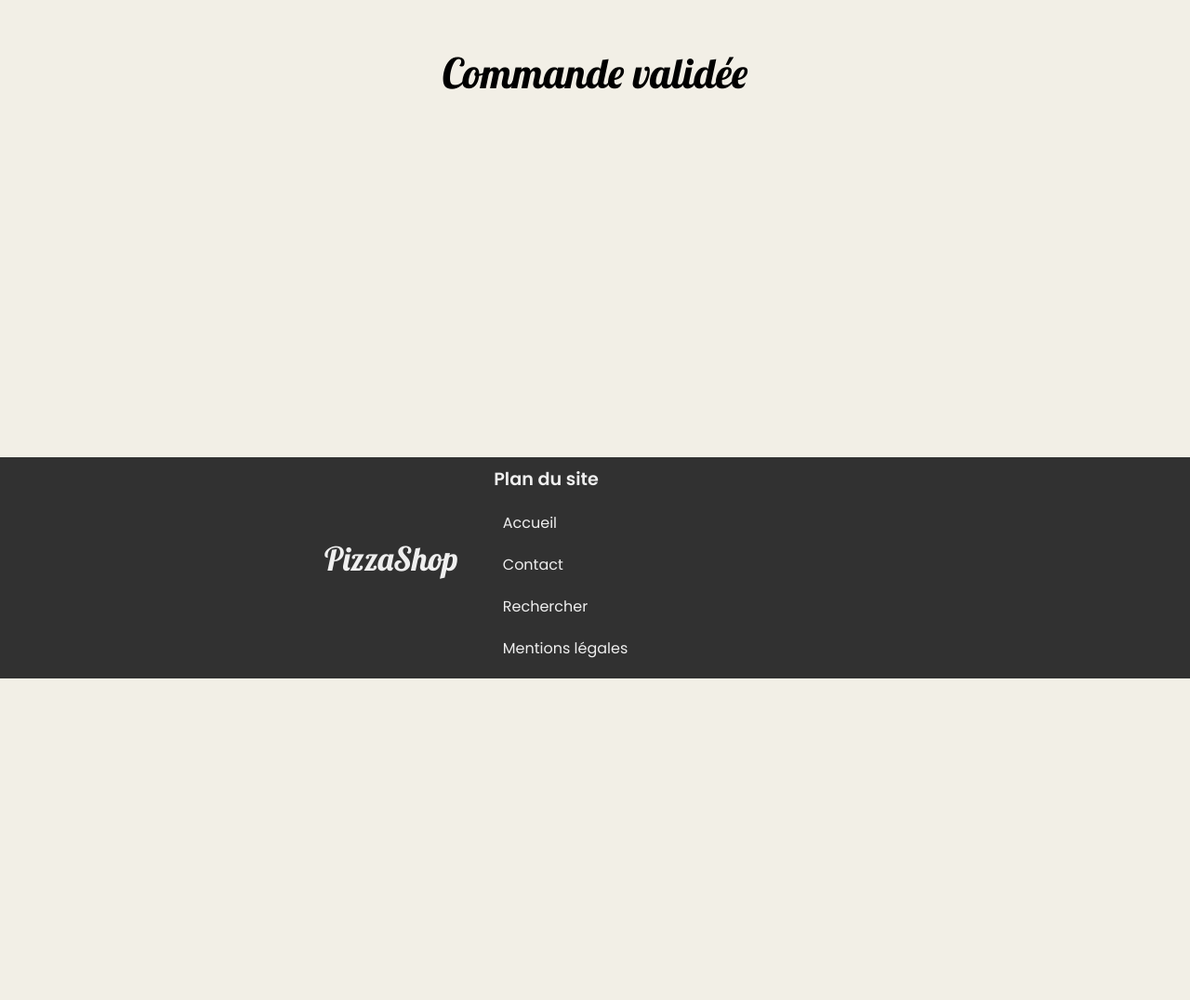
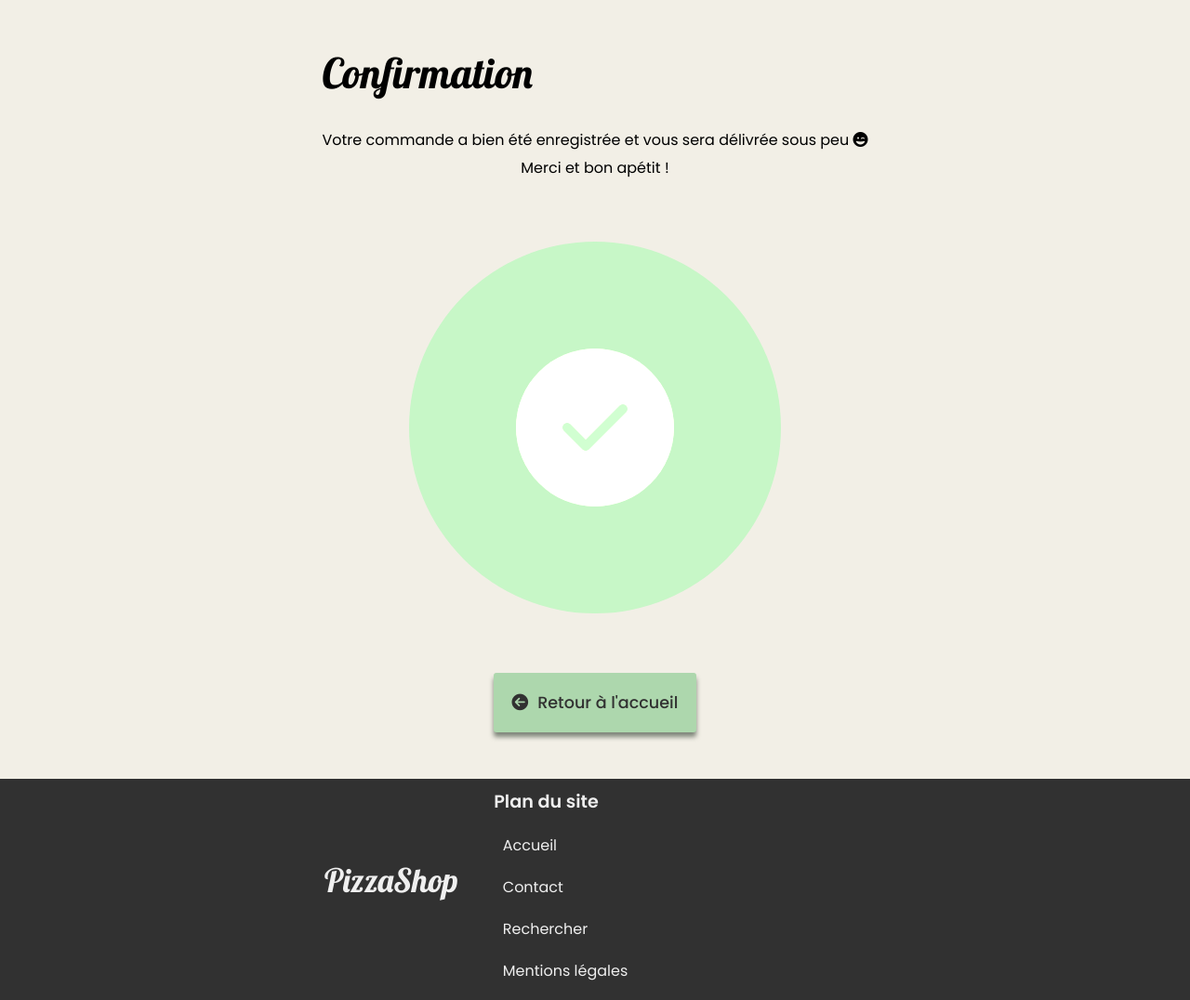
Before and after one commit to N1Code7/project-pizzashop, a Symfony app: template templates/front/order/validate.html.twig in a window 1280 px wide. Shown: the part 70-1146 px from the top of the page at 93% size. Before the commit the page ends 800 px from the top, so only its background shows below. Run offline with Twig, Linux system fonts and the light colour scheme; the template is opened without the code that fills it, so the values that code supplies are empty; some libraries are stand-ins or nearby versions; some web fonts are replaced.

Commit message:
:lipstick: style of confirmation page

```diff
--- a/public/style.css
+++ b/public/style.css
@@ -82,6 +82,46 @@ li i {
 }
 .total-container .btn-container {
   margin-top: 0;
+}
+
+.check-container {
+  display: flex;
+  justify-content: center;
+  align-items: center;
+  position: relative;
+  margin: 4rem 0;
+}
+.check-container .circle {
+  border: none;
+  border-radius: 50%;
+}
+.check-container .circle-bigger {
+  min-height: 400px;
+  min-width: 400px;
+  background: rgb(173, 215, 173);
+  filter: brightness(115%);
+}
+.check-container .circle-smaller {
+  position: absolute;
+  top: 50%;
+  left: 50%;
+  transform: translate(-50%, -50%);
+  z-index: 2;
+  min-height: 170px;
+  min-width: 170px;
+  background: rgb(242, 239, 230);
+  filter: none;
+}
+.check-container .circle i {
+  position: absolute;
+  top: 50%;
+  left: 50%;
+  transform: translate(-50%, -50%);
+  z-index: 3;
+  font-size: 5rem;
+  font-weight: 600;
+  color: rgb(173, 215, 173);
+  filter: brightness(105%);
 }
 
 header {
@@ -310,6 +350,7 @@ form .registration-link:visited {
   font-size: 1.1rem;
   text-decoration: none;
   color: rgb(49, 49, 49);
+  box-shadow: 0px 5px 5px 0px hsla(120deg, 11%, 23%, 0.6);
 }
 .btn:visited {
   color: rgb(49, 49, 49);
--- a/sass/_global.scss
+++ b/sass/_global.scss
@@ -46,8 +46,6 @@ h3 {
 }
 
 li {
-  // font-size: 1.1rem;
-
   i {
     font-size: 0.7rem;
   }
@@ -80,3 +78,47 @@ li {
     margin-top: 0;
   }
 }
+
+.check-container {
+  display: flex;
+  justify-content: center;
+  align-items: center;
+  position: relative;
+  margin: 4rem 0;
+
+  .circle {
+    border: none;
+    border-radius: 50%;
+
+    &-bigger {
+      min-height: 400px;
+      min-width: 400px;
+      background: $color-success;
+      filter: brightness(115%);
+    }
+
+    &-smaller {
+      position: absolute;
+      top: 50%;
+      left: 50%;
+      transform: translate(-50%, -50%);
+      z-index: 2;
+      min-height: 170px;
+      min-width: 170px;
+      background: $color-bg;
+      filter: none;
+    }
+
+    i {
+      position: absolute;
+      top: 50%;
+      left: 50%;
+      transform: translate(-50%, -50%);
+      z-index: 3;
+      font-size: 5rem;
+      font-weight: 600;
+      color: $color-success;
+      filter: brightness(105%);
+    }
+  }
+}
--- a/sass/components/_button.scss
+++ b/sass/components/_button.scss
@@ -23,6 +23,7 @@
   font-size: 1.1rem;
   text-decoration: none;
   color: $color1;
+  box-shadow: 0px 5px 5px 0px hsl(120deg 11% 23% / 60%);
 
   &:visited {
     color: $color1;
--- a/sass/components/_form.scss
+++ b/sass/components/_form.scss
@@ -76,10 +76,6 @@ form {
     }
 
     &-expiration_date {
-      .form-group-row {
-        // max-width: 220px;
-      }
-
       label {
         padding-right: 0;
         margin-right: 0.6rem;
--- a/templates/front/order/validate.html.twig
+++ b/templates/front/order/validate.html.twig
@@ -1,9 +1,28 @@
 {% extends "base.html.twig" %}
 
-{% block title %}PizzaShop - Validation de la commande{% endblock %}
+{% block title %}PizzaShop - Confirmation de la commande{% endblock %}
 
 {% block body %}
 
-<h1>Commande validée</h1>
+<h1>Confirmation</h1>
+
+<p style="text-align: center; line-height: 30px; padding-top: 0.6rem;">
+  Votre commande a bien été enregistrée et vous sera délivrée sous peu <i class="fa-solid fa-face-grin-wink"></i><br>
+  Merci et bon apétit !
+</p>
+
+<div class="check-container">
+  <div class="circle circle-bigger">
+    <div class="circle circle-smaller"></div>
+  <i class="fa-solid fa-check"></i>
+  </div>
+</div>
+
+<div class="btn-container">
+  <a href="{{ path("app_front_home_index") }}" class="btn btn-success">
+    <i class="fa-solid fa-circle-arrow-left"></i>
+    <span>Retour à l'accueil</span>
+  </a>
+</div>
 
 {% endblock %}
```
Also changed, not shown: templates/front/order/display.html.twig (+0 -10 lines), 1 other file.
